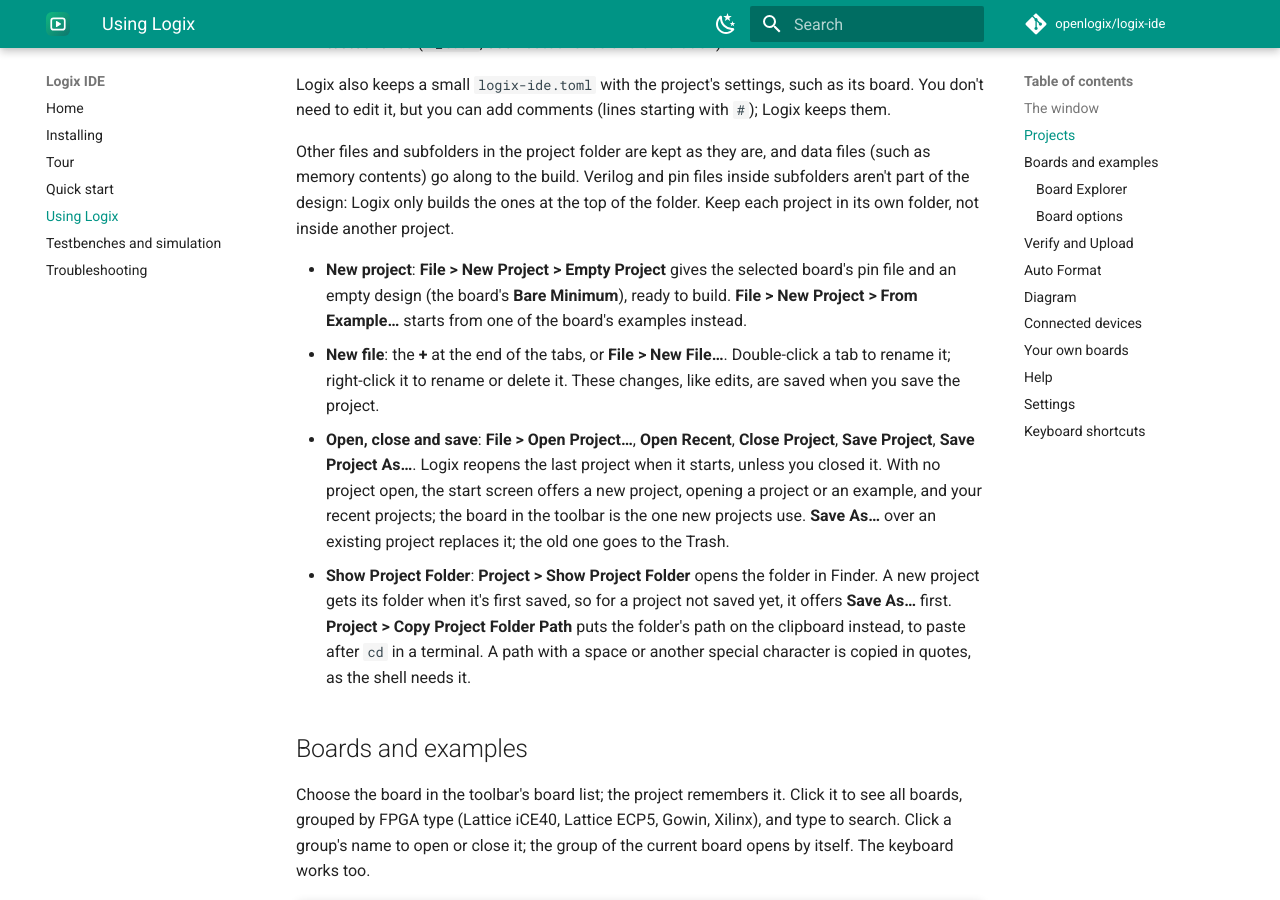
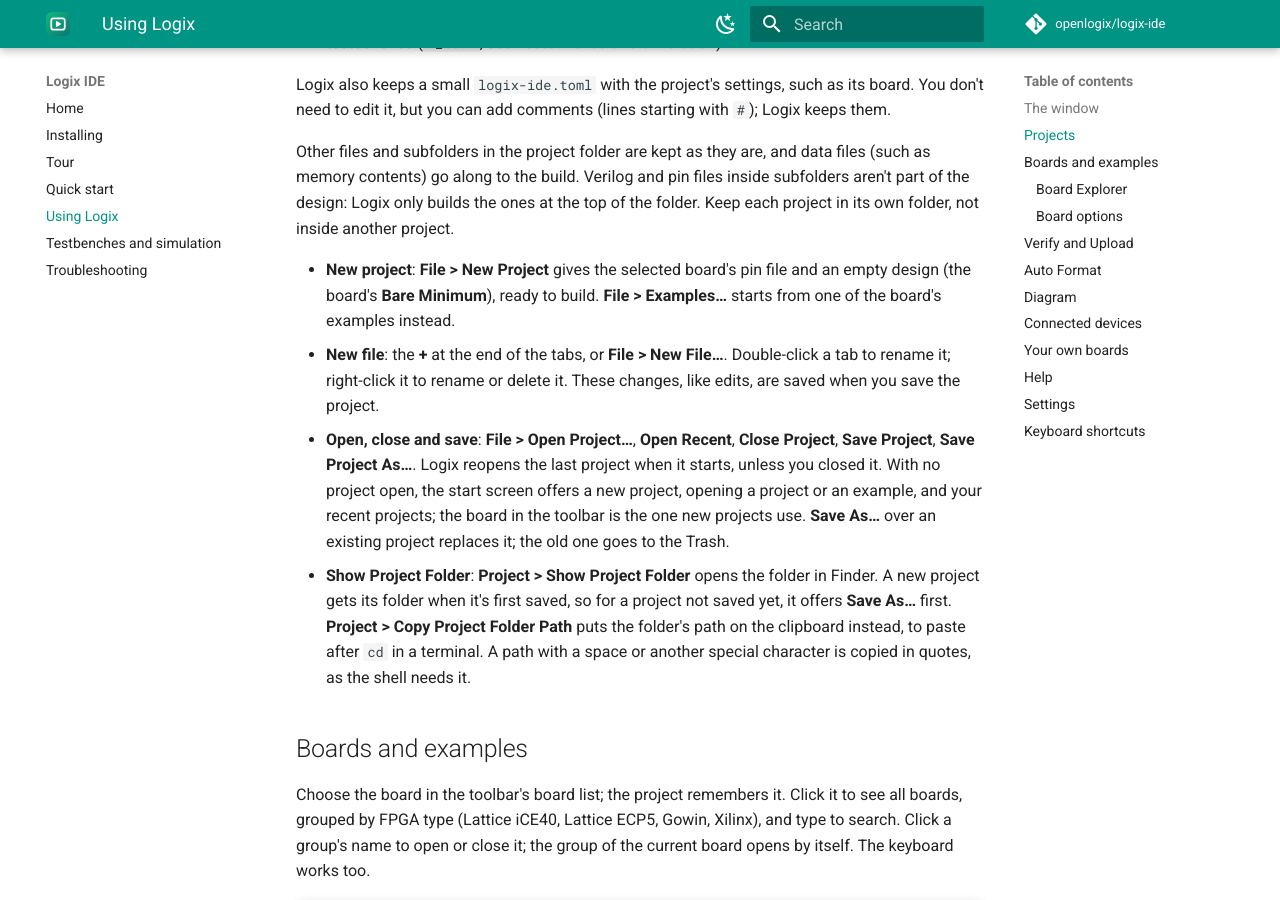
Before and after one commit to openlogix/logix-ide, an MkDocs documentation site: the page built from docs/using-logix.md, in a window 1280 px wide and 900 px high, scrolled down 1106 px. Built offline with MkDocs 1.6.1 and Material for MkDocs 9.7.7, drawn with Linux system fonts in a browser that asks for light colours; comment, search, counter and statistics services are not loaded; some of the changed text lies outside the part shown.

Commit message:
File > Examples…, right below New Project
New Project is a plain item again (its submenu had only Empty Project
left besides the examples), and Examples… sits right below it, as the
Arduino IDE's File > Examples. The start screen's card is Examples…
too. Docs, the shortcuts table and the start screen screenshot follow;
the Quick Start names the Examples dialog's New Project button.

Co-Authored-By: Claude Opus 5.5 <noreply@anthropic.com>

```diff
--- a/docs/using-logix.md
+++ b/docs/using-logix.md
@@ -58,10 +58,9 @@ files inside subfolders aren't part of the design: Logix only builds the
 ones at the top of the folder. Keep each project in its own folder, not
 inside another project.
 
-- **New project**: **File > New Project > Empty Project** gives
-  the selected board's pin file and an empty design (the board's **Bare
-  Minimum**), ready to build. **File > New Project > From Example…**
-  starts from one of the board's examples instead.
+- **New project**: **File > New Project** gives the selected board's pin
+  file and an empty design (the board's **Bare Minimum**), ready to build.
+  **File > Examples…** starts from one of the board's examples instead.
 - **New file**: the **+** at the end of the tabs, or **File > New File…**.
   Double-click a tab to rename it; right-click it to
   rename or delete it. These changes, like edits, are saved when you save
@@ -150,7 +149,7 @@ boards, such as the Xilinx boards, flash hasn't been tried yet. A few
 upload to RAM only, such as the Zybo and PYNQ boards and the ULX3S. After
 **Upload**, the output says where the design went.
 
-**File > New Project > From Example…** lists the examples for each board, with a search box.
+**File > Examples…** lists the examples for each board, with a search box.
 The boards are grouped by FPGA type in the same way.
 
 ![The Examples window: boards on the left, the selected board's examples on the right](images/examples.png)
@@ -278,8 +277,8 @@ opens the folder with Logix's log, to attach to a report (see
 
 | Action | Shortcut |
 | :--- | :--- |
-| New empty project | ++cmd+n++ |
-| New project from an example | ++shift+cmd+e++ |
+| New project | ++cmd+n++ |
+| Examples | ++shift+cmd+e++ |
 | Open project | ++cmd+o++ |
 | Close project | ++cmd+w++ |
 | New file | ++shift+cmd+n++ |
--- a/ui/src/App.svelte
+++ b/ui/src/App.svelte
@@ -1466,7 +1466,7 @@
     return board !== null && board === homeBoard ? homeVariant : {};
   }
 
-  /** File > New Project > Empty Project: the board's pins and an empty
+  /** File > New Project: the board's pins and an empty
    * design (its Bare Minimum). */
   async function newProject() {
     const board = currentBoard;
@@ -2133,7 +2133,7 @@
             </button>
             <button disabled={examples.length === 0} onclick={showExamples}>
               <span class="start-icon"><Icon name="example" size={26} /></span>
-              <span class="start-title">From Example…</span>
+              <span class="start-title">Examples…</span>
               <span class="start-hint">Blinky and more, ready to build</span>
             </button>
           </div>
```
Also changed, not shown: CLAUDE.md (+4 -4 lines), README.md (+1 -1 lines), docs/quick-start.md (+4 -4 lines), docs/tour.md (+3 -3 lines), docs/troubleshooting.md (+2 -2 lines), docs/images/start.png, 6 other files.
